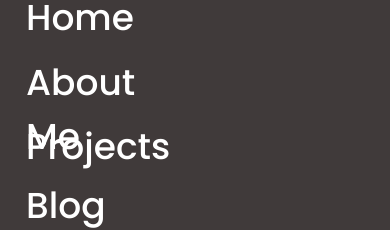
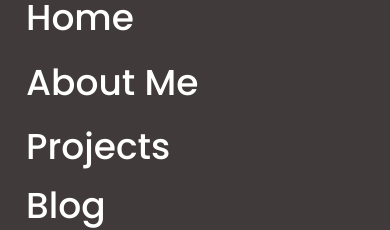
Before and after one commit to NuthsCreations/NuthsCreations.github.io, a plain HTML site: page index.html in a window 390 px wide. Shown: the part 2336-2566 px from the top of the page. Drawn offline with nearby package versions, Linux system fonts and the light colour scheme.

Commit message:
Update style.css

```diff
--- a/style.css
+++ b/style.css
@@ -1933,7 +1933,7 @@
     .footer > div > a {
 
         position: absolute;
-        width: 142px;
+        width: 200px;
         height: 65px;
         left: 26px;
 
```
